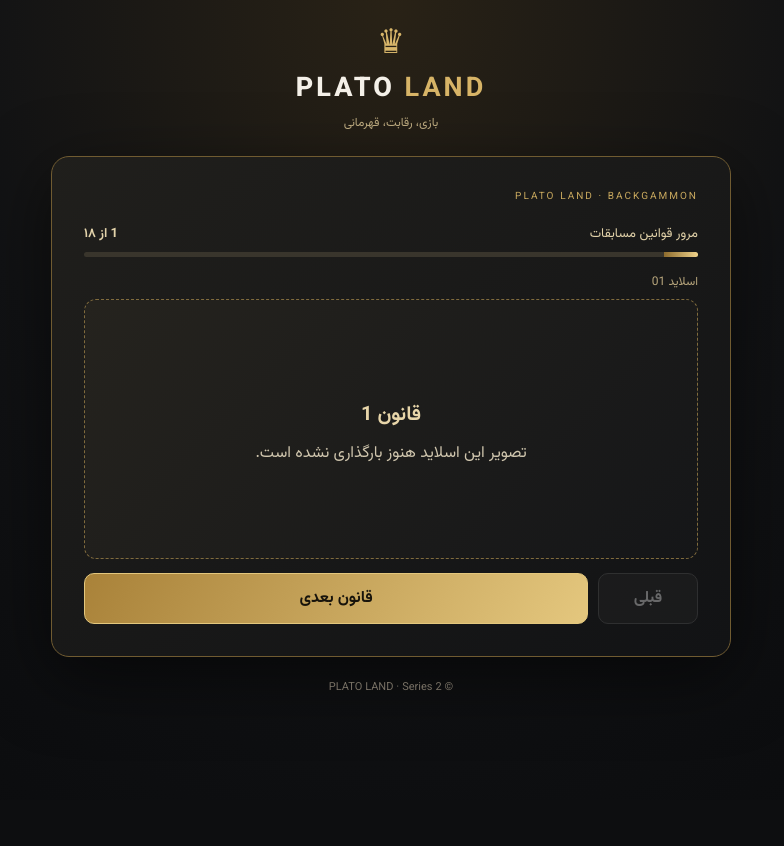
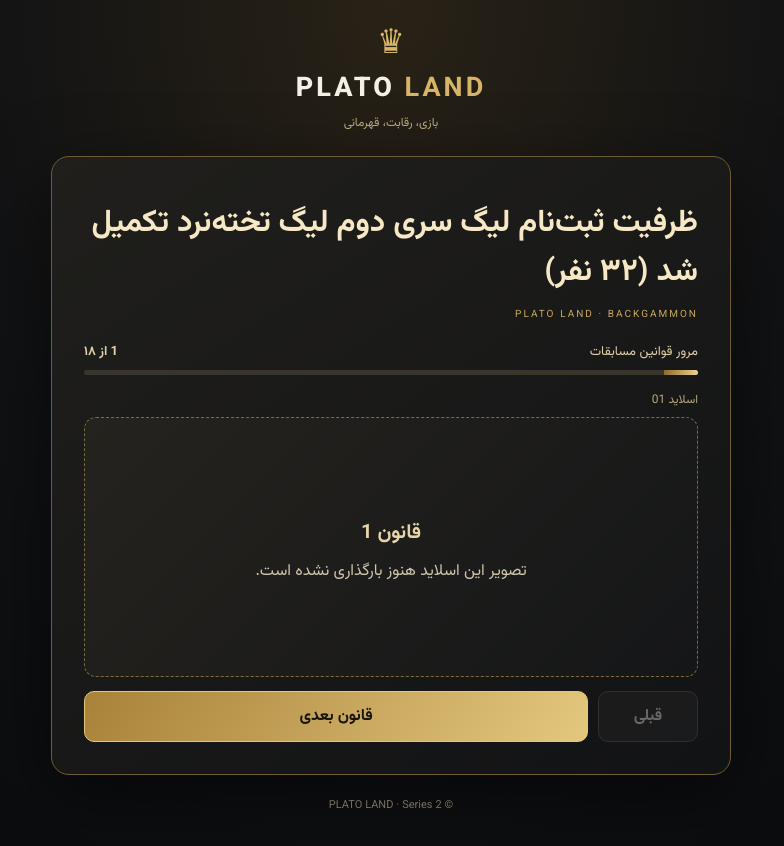
Before and after one commit to Omidso82/Plato-land-preview, a React (Vite) app: page / in a window 1280 px wide. Shown: the top 846 px of the page, without its empty margins (249-1033 px from the left). Before the commit the page ends 800 px from the top, so only its background shows below. Built offline with nearby package versions, Linux system fonts and the light colour scheme; no server answers.

Commit message:
Restore Series 2 capacity heading only

```diff
--- a/src/Series2Registration.tsx
+++ b/src/Series2Registration.tsx
@@ -30,6 +30,7 @@ export default function Series2Registration() {
   return <main className="s2reg" dir="rtl">
     <header className="s2reg-head"><div className="s2reg-crown">♛</div><div className="s2reg-brand">PLATO <b>LAND</b></div><div className="s2reg-tag">بازی، رقابت، قهرمانی</div></header>
     <section className="s2reg-panel">
+      <h1>ظرفیت ثبت‌نام لیگ سری دوم لیگ تخته‌نرد تکمیل شد (۳۲ نفر)</h1>
       <div className="s2reg-kicker">PLATO LAND · BACKGAMMON</div>
       <div className="s2reg-progress"><span>مرور قوانین مسابقات</span><strong>{slide} از ۱۸</strong></div>
       <div className="s2reg-track"><span style={{width: ((slide/18)*100)+'%'}} /></div>
```
